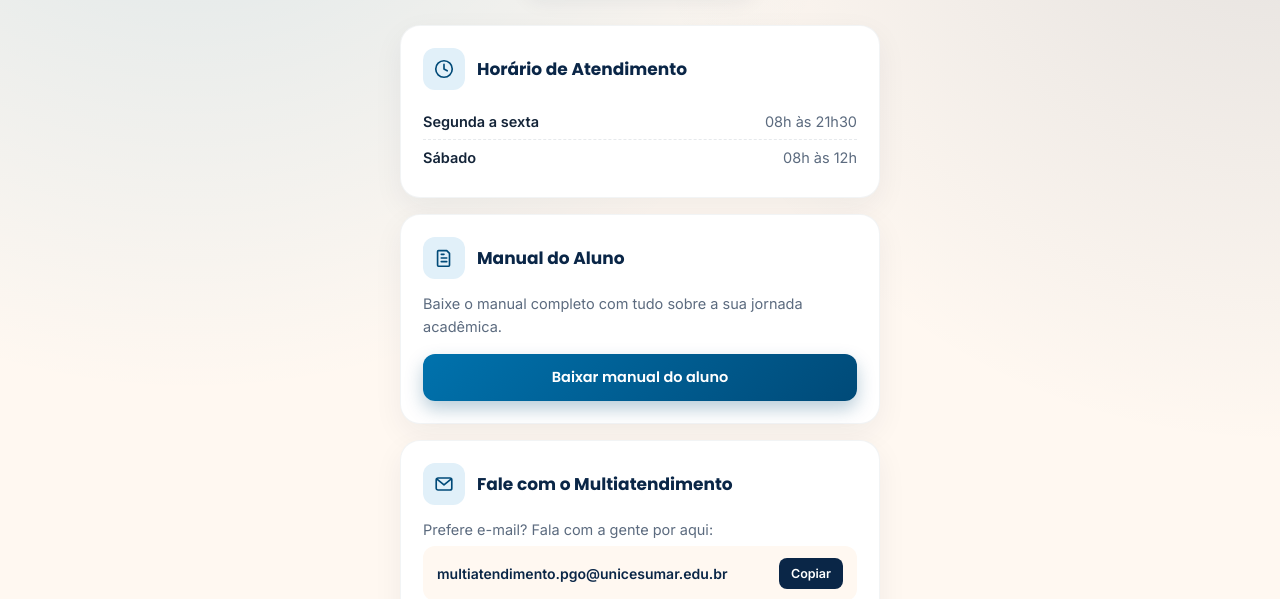
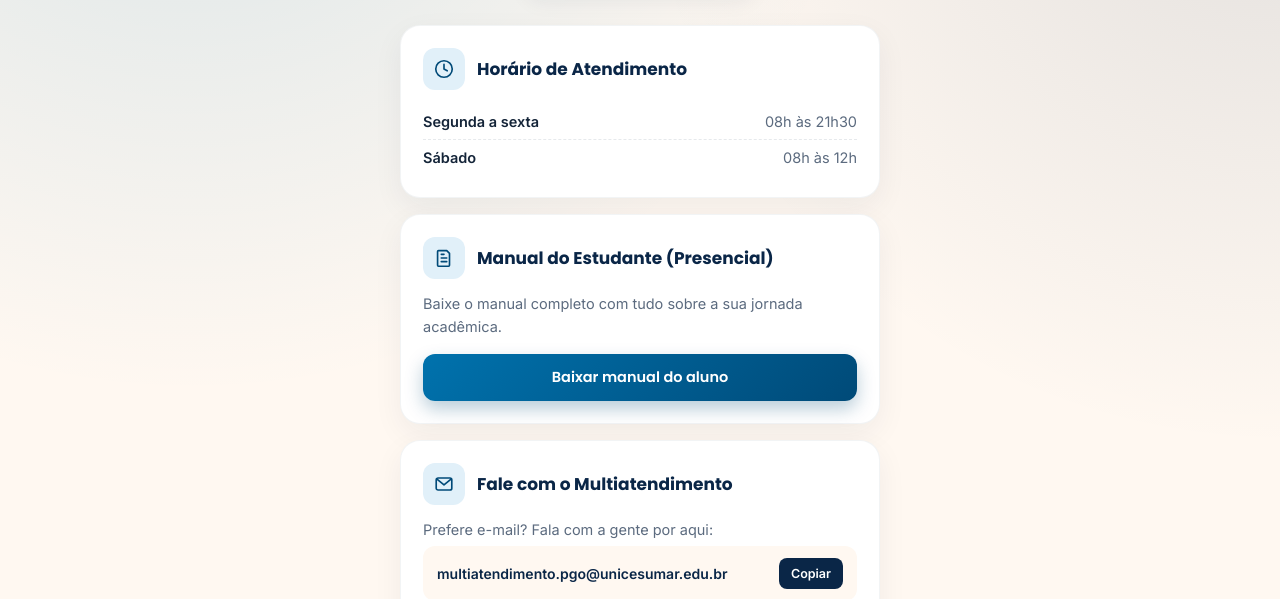
Before and after one commit to sistemasuni-cesu/links, a plain HTML site: page index.html in a window 1280 px wide. Shown: the part 201-800 px from the top of the page. Drawn offline with Linux system fonts and the light colour scheme.

Commit message:
Update index.html

```diff
--- a/index.html
+++ b/index.html
@@ -273,7 +273,7 @@
             <path d="M9 12h6M9 16h6M9 8h3" stroke="#004A78" stroke-width="1.8" stroke-linecap="round"/>
           </svg>
         </div>
-        <h2>Manual do Aluno</h2>
+        <h2>Manual do Estudante (Presencial)</h2>
       </div>
       <p>Baixe o manual completo com tudo sobre a sua jornada acadêmica.</p>
       <a class="btn" href="Manual-do-Estudante.pdf" target="_blank" rel="noopener">
```
